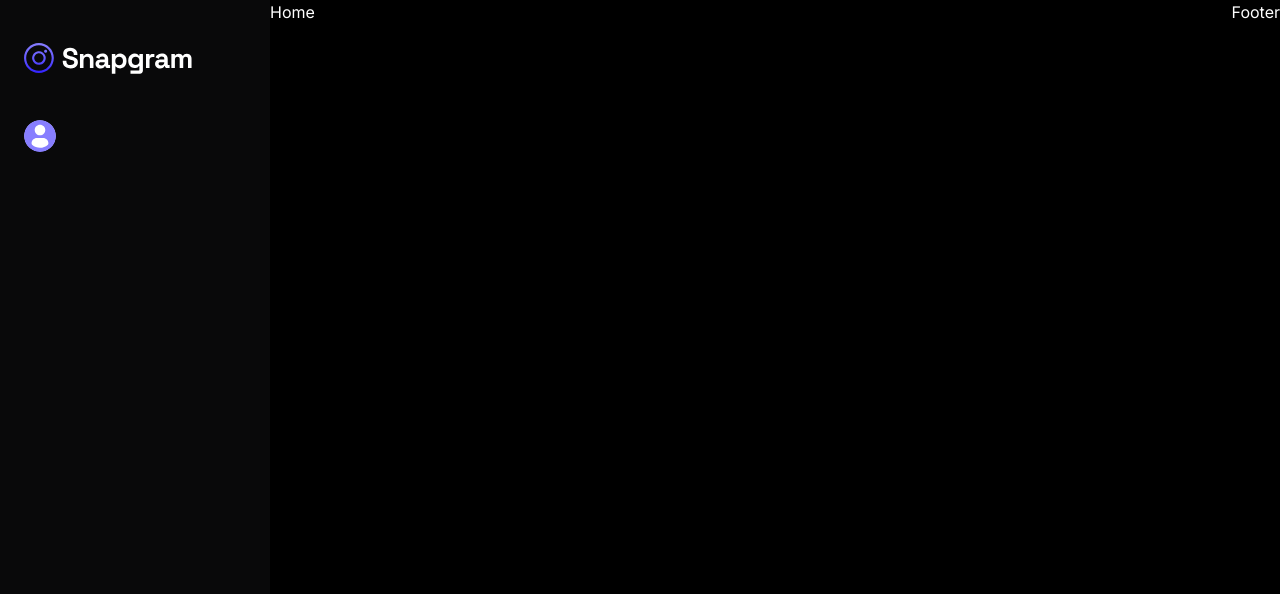
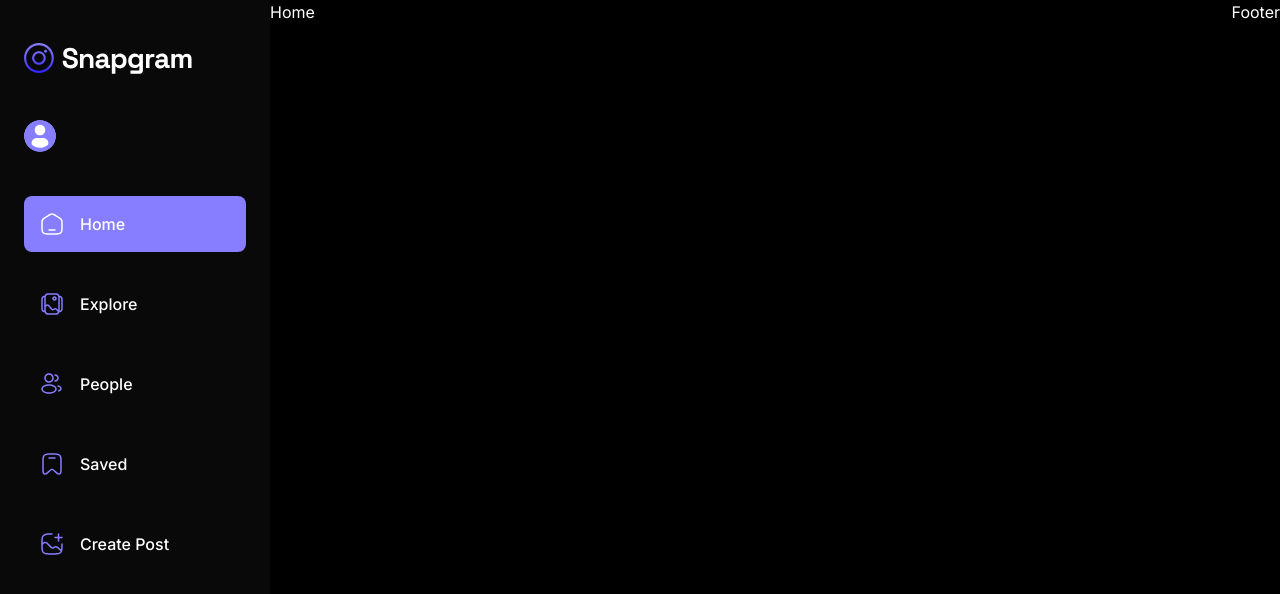
Before and after one commit to nmihin/react-feed, a React (Vite) app: page / in a window 1280 px wide. Shown: the top 594 px of the page. Built offline with nearby package versions, Linux system fonts and the light colour scheme; no server answers.

Commit message:
chore: fixes

```diff
--- a/src/components/shared/LeftSidebar.tsx
+++ b/src/components/shared/LeftSidebar.tsx
@@ -1,16 +1,19 @@
 import React from 'react'
 import { useEffect } from "react";
-import { Link, useNavigate } from "react-router-dom";
+import { Link, NavLink, useLocation, useNavigate } from "react-router-dom";
 
 import { Button } from "../ui/button";
 import { useUserContext } from "@/context/AuthContext";
 import { useSignOutAccount } from "@/lib/react-query/queriesAndMutations";
+import { INavLink } from '@/types';
+import { sidebarLinks } from '@/constants';
 
 
 const LeftSidebar = () => {
     const navigate = useNavigate();
     const { user } = useUserContext();
     const { mutate: signOut, isSuccess } = useSignOutAccount();
+    const { pathname } = useLocation();
 
     useEffect(() => {
     if (isSuccess) navigate(0);
@@ -38,6 +41,32 @@ const LeftSidebar = () => {
                     </p>
                 </div>
             </Link>
+            <ul className="flex flex-col gap-6">
+                {sidebarLinks.map((link: INavLink) => {
+                    const isActive = pathname === link.route;
+
+                    return (
+                    <li
+                        key={link.label}
+                        className={`leftsidebar-link group ${
+                        isActive && "bg-primary-500"
+                        }`}>
+                        <NavLink
+                        to={link.route}
+                        className="flex items-center gap-4 p-4">
+                        <img
+                            src={link.imgURL}
+                            alt={link.label}
+                            className={`group-hover:invert-white ${
+                            isActive && "invert-white"
+                            }`}
+                        />
+                        {link.label}
+                        </NavLink>
+                    </li>
+                    );
+                })}
+                </ul>
             </div>
         </nav>
     )
--- /dev/null
+++ b/src/constants/index.ts
@@ -0,0 +1,50 @@
+export const sidebarLinks = [
+  {
+    imgURL: "/assets/icons/home.svg",
+    route: "/",
+    label: "Home",
+  },
+  {
+    imgURL: "/assets/icons/wallpaper.svg",
+    route: "/explore",
+    label: "Explore",
+  },
+  {
+    imgURL: "/assets/icons/people.svg",
+    route: "/all-users",
+    label: "People",
+  },
+  {
+    imgURL: "/assets/icons/bookmark.svg",
+    route: "/saved",
+    label: "Saved",
+  },
+  {
+    imgURL: "/assets/icons/gallery-add.svg",
+    route: "/create-post",
+    label: "Create Post",
+  },
+];
+
+export const bottombarLinks = [
+  {
+    imgURL: "/assets/icons/home.svg",
+    route: "/",
+    label: "Home",
+  },
+  {
+    imgURL: "/assets/icons/wallpaper.svg",
+    route: "/explore",
+    label: "Explore",
+  },
+  {
+    imgURL: "/assets/icons/bookmark.svg",
+    route: "/saved",
+    label: "Saved",
+  },
+  {
+    imgURL: "/assets/icons/gallery-add.svg",
+    route: "/create-post",
+    label: "Create",
+  },
+];
--- a/vite.config.ts
+++ b/vite.config.ts
@@ -4,7 +4,7 @@ import { defineConfig } from "vite";
 
 export default defineConfig({
   plugins: [react()],
-  //base: "/react-feed",
+  base: "/react-feed/",
   resolve: {
     alias: {
       "@": path.resolve(__dirname, "./src"),
```
Also changed, not shown: 1 other file (tests, documents, lock files or other folders).
